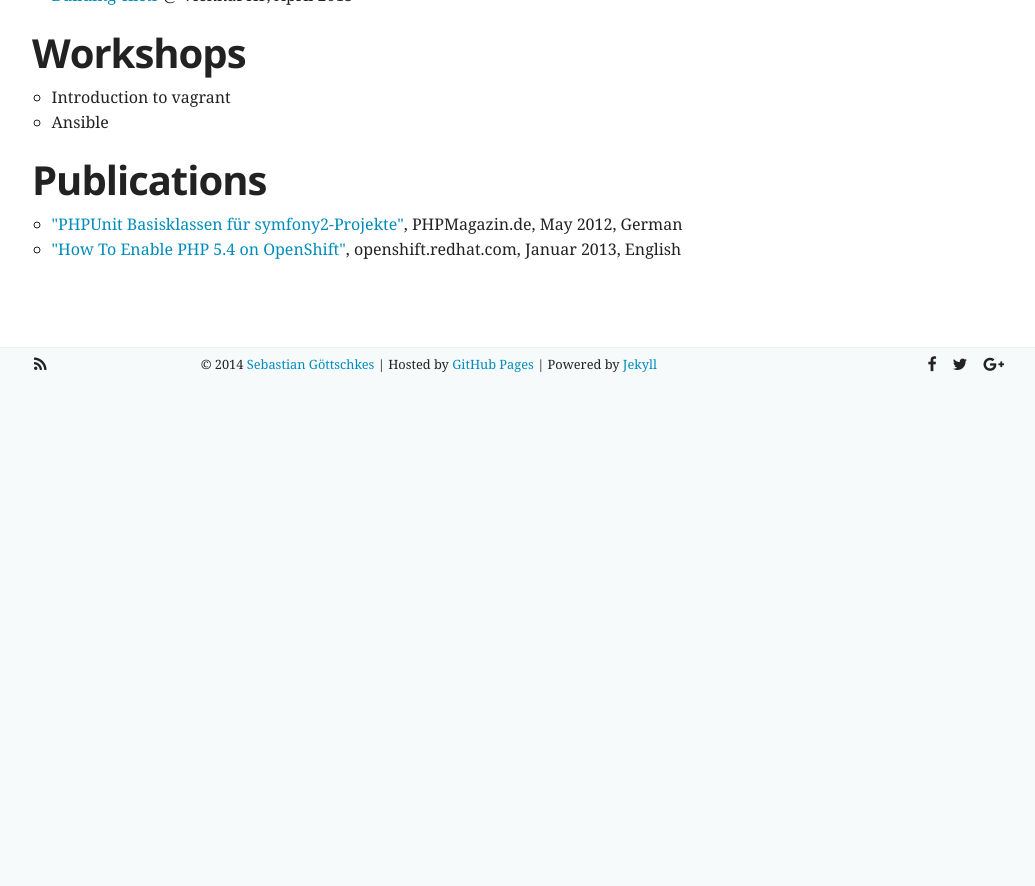
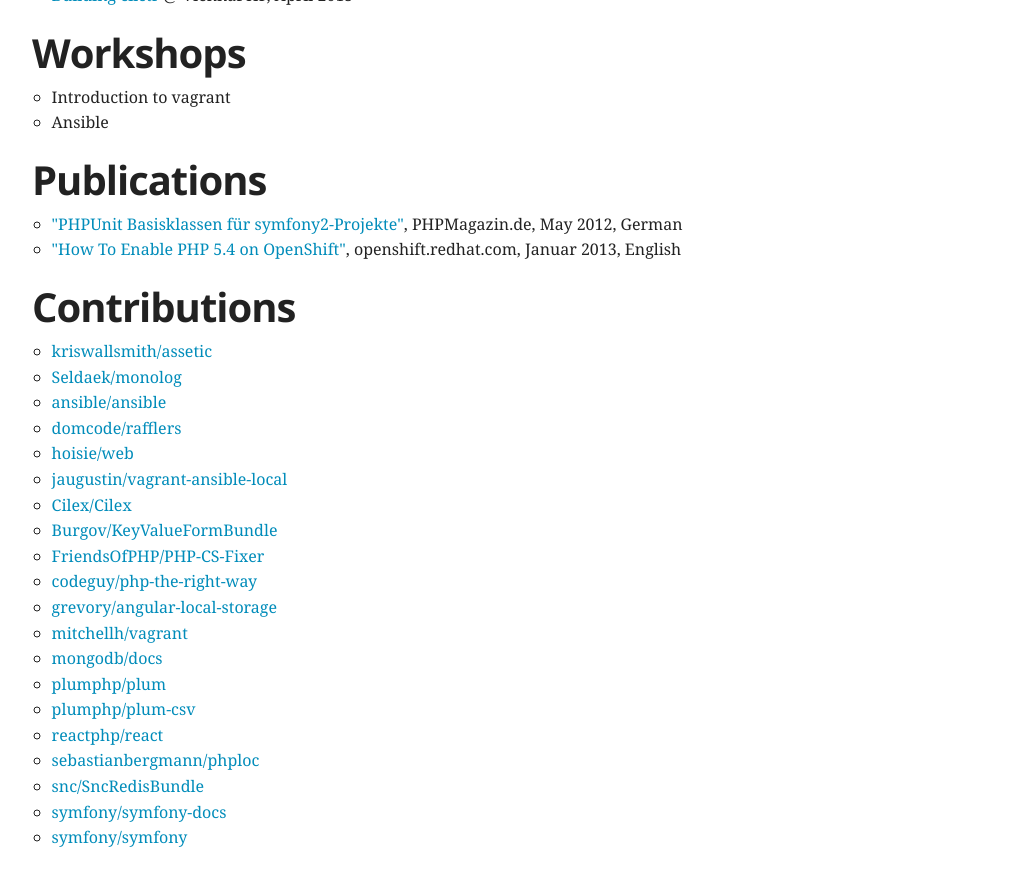
Before and after one commit to Sgoettschkes/sgoettschkes.github.io, a Jekyll site: the page built from about.html, in a window 1280 px wide and 900 px high, scrolled down 1846 px. Shown: the top 886 px of the window, without its empty margins (121-1156 px from the left). Built offline with Jekyll 4.4.1, drawn with Linux system fonts in a browser that asks for light colours; nearby versions of some CDN libraries; before the commit the page ends 2251 px from its top, so only the background shows below that.

Commit message:
Adding list of contributions

```diff
--- /dev/null
+++ b/_data/about/contributions.yml
@@ -0,0 +1,40 @@
+- org: kriswallsmith
+  repo: assetic
+- org: Seldaek
+  repo: monolog
+- org: ansible
+  repo: ansible
+- org: domcode
+  repo: rafflers
+- org: hoisie
+  repo: web
+- org: jaugustin
+  repo: vagrant-ansible-local
+- org: Cilex
+  repo: Cilex
+- org: Burgov
+  repo: KeyValueFormBundle
+- org: FriendsOfPHP
+  repo: PHP-CS-Fixer
+- org: codeguy
+  repo: php-the-right-way
+- org: grevory
+  repo: angular-local-storage
+- org: mitchellh
+  repo: vagrant
+- org: mongodb
+  repo: docs
+- org: plumphp
+  repo: plum
+- org: plumphp
+  repo: plum-csv
+- org: reactphp
+  repo: react
+- org: sebastianbergmann
+  repo: phploc
+- org: snc
+  repo: SncRedisBundle
+- org: symfony
+  repo: symfony-docs
+- org: symfony
+  repo: symfony
--- a/about.html
+++ b/about.html
@@ -81,3 +81,15 @@
     </li>
     {% endfor %}
 </ul>
+
+<h2>Contributions</h2>
+
+<ul class="circle">
+    {% for con in site.data.about.contributions %}
+    <li>
+        <a href="https://github.com/{{ con.org }}/{{ con.repo }}" target="_blank">
+            {{ con.org }}/{{ con.repo }}
+        </a>
+    </li>
+    {% endfor %}
+</ul>
```
